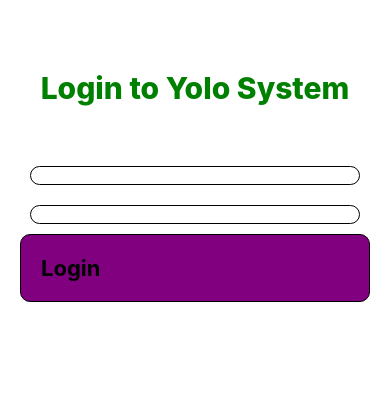
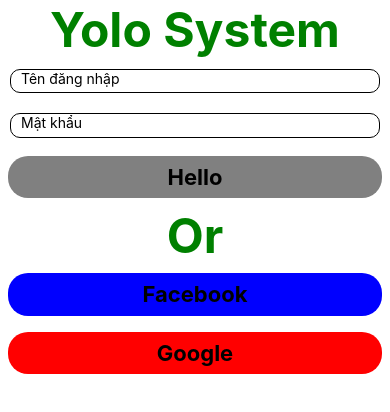
Before and after one commit to duydn1/ReactNative, a React Native app in the folder MyApp/: screen / in a window 390 px wide. Shown: the top 412 px of the page. Built offline with nearby package versions, Linux system fonts and the light colour scheme.

Commit message:
Bài tập 03

```diff
--- a/MyApp/App.tsx
+++ b/MyApp/App.tsx
@@ -1,7 +1,7 @@
 import React from 'react';
 import {SafeAreaView} from 'react-native';
 
-import LoginScreen from './src/screens/LoginScreen';
+import LoginScreen from './src/screen/LoginScreen';
 
 const App = () => {
   return (
--- a/MyApp/src/component/myButton/index.tsx
+++ b/MyApp/src/components/MyButton.tsx
@@ -17,7 +17,7 @@
   buttonText = 'Button',
   buttonStyle,
   ...otherProps
-}: MyButtonProps): JSX.Element {
+}: MyButtonProps) {
   return (
     <TouchableOpacity style={[styles.container, buttonStyle]} {...otherProps}>
       <Text style={styles.title}>{buttonText}</Text>
--- a/MyApp/src/component/myInputText/index.tsx
+++ b/MyApp/src/components/MyTextInput.tsx
@@ -1,25 +1,30 @@
 import React from 'react';
+
 import {
   View,
   StyleSheet,
   TextInputProps,
   ViewStyle,
   TextInput,
+  Text,
 } from 'react-native';
 
 type MyTextInputProps = TextInputProps & {
   // ke thua lai toan bo thuoc tinh cua TextInputProps va them thuoc tinh duoi day
   containerTextStyle?: ViewStyle;
+  errorText?: string;
 };
 
 function MyTextInput({
   containerTextStyle = styles.textInput,
+  errorText,
   ...otherProps
 }: MyTextInputProps) {
   // ...otherProps lay ra toan bo cac thuoc tinh con lai trong TextInputProps
   return (
     <View style={[styles.container, containerTextStyle]}>
       <TextInput {...otherProps} />
+      {!!errorText && <Text style={styles.errorText}>{errorText}</Text>}
     </View>
   );
 }
@@ -38,6 +43,10 @@
     borderRadius: 10,
     borderWidth: 1,
   },
+  errorText: {
+    color: 'red',
+    fontSize: 9,
+  },
 });
 
 export default MyTextInput;
--- /dev/null
+++ b/MyApp/src/screen/LoginScreen.tsx
@@ -0,0 +1,181 @@
+import React, {useCallback, useEffect, useMemo, useRef, useState} from 'react';
+import {
+  Alert,
+  SafeAreaView,
+  StatusBar,
+  StyleSheet,
+  Text,
+  ScrollView,
+  View,
+} from 'react-native';
+import MyButton from '../components/MyButton';
+import MyTextInput from '../components/MyTextInput';
+
+export const LoginScreen = () => {
+  const [userName, setUserName] = useState<string>('');
+  const [password, setPassword] = useState<string>('');
+  const [errorUserName, setErrorUserName] = useState<string>();
+  const [errorPassword, setErrorPassword] = useState<string>();
+
+  useEffect(() => {
+    Alert.alert('Chao mung ban da den voi Yolo system');
+  }, []);
+
+  const loginOnClick = useCallback(() => {
+    console.log('Login onClick');
+    Alert.alert(
+      `Xin chao ban ${userName} da dang nhap thanh cong vao Yolo system`,
+    );
+  }, [userName]);
+
+  const loginFBOnClick = useCallback(() => {
+    console.log('Login FB onClick');
+  }, []);
+
+  const loginGGOnClick = useCallback(() => {
+    console.log('Login GG onClick');
+  }, []);
+
+  useEffect(() => {
+    console.log('Username is: ', userName);
+    if (userName.length > 0) {
+      setErrorUserName(undefined);
+    }
+  }, [userName]);
+
+  useEffect(() => {
+    console.log('password is: ', password);
+    if (password.length > 0) {
+      setErrorPassword(undefined);
+    }
+  }, [password]);
+
+  const validateUserName = useCallback(() => {
+    if (userName.length === 0) {
+      setErrorUserName('Ban phai nhap tai khoan');
+    } else {
+      setErrorUserName(undefined);
+    }
+  }, [userName]);
+
+  const validatePassword = useCallback(() => {
+    if (password.length === 0) {
+      setErrorPassword('Ban phai nhap mat khau');
+    } else {
+      setErrorPassword(undefined);
+    }
+  }, [password]);
+
+  const isValidLogin = userName.length !== 0 && password.length !== 0;
+
+  return (
+    <SafeAreaView>
+      <StatusBar barStyle="dark-content" />
+      <ScrollView contentInsetAdjustmentBehavior="automatic">
+        <View>
+          <Text style={styles.highlight}>Yolo System</Text>
+          <MyTextInput
+            placeholder="Tên đăng nhập"
+            defaultValue={userName}
+            onChangeText={(text: string) => {
+              console.log('onChangeText', text);
+              setUserName(text);
+            }}
+            errorText={errorUserName}
+            onBlur={() => {
+              console.log('onUnFocus');
+              // nguoi dung thoat khoi o text username
+              validateUserName();
+            }}
+          />
+          <MyTextInput
+            placeholder="Mật khẩu"
+            defaultValue={password}
+            onChangeText={setPassword}
+            errorText={errorPassword}
+            onBlur={validatePassword}
+          />
+          <MyButton
+            onPress={(event: GestureResponderEvent) => {
+              console.log(event);
+              loginOnClick();
+            }}
+            disabled={!isValidLogin}
+            buttonText="Hello"
+            buttonStyle={[
+              styles.myButton,
+              isValidLogin ? styles.loginButton : styles.disableButton,
+            ]}
+          />
+          <Text style={styles.highlight}>Or</Text>
+          <MyButton
+            onPress={loginFBOnClick}
+            buttonText="Facebook"
+            buttonStyle={[styles.myButton, styles.loginFBButton]}
+          />
+          <MyButton
+            onPress={loginGGOnClick}
+            buttonText="Google"
+            buttonStyle={[styles.myButton, styles.loginGGButton]}
+          />
+        </View>
+      </ScrollView>
+    </SafeAreaView>
+  );
+};
+
+const styles = StyleSheet.create({
+  sectionContainer: {
+    marginTop: 32,
+    paddingHorizontal: 24,
+  },
+  sectionTitle: {
+    fontSize: 24,
+    fontWeight: '600',
+  },
+  sectionDescription: {
+    marginTop: 8,
+    fontSize: 18,
+    fontWeight: '400',
+  },
+  highlight: {
+    fontWeight: '700',
+    width: '100%',
+    textAlign: 'center',
+    fontSize: 48,
+    color: 'green',
+  },
+  myButton: {
+    backgroundColor: 'green',
+  },
+  loginButton: {
+    backgroundColor: 'purple',
+  },
+  loginFBButton: {
+    backgroundColor: 'blue',
+  },
+  loginGGButton: {
+    backgroundColor: 'red',
+  },
+  demoContainer: {
+    height: 300,
+    backgroundColor: 'yellow',
+    flexDirection: 'row',
+    justifyContent: 'space-evenly',
+    alignItems: 'center',
+    opacity: 0.3,
+  },
+  child: {
+    borderRadius: 10,
+    borderWidth: 1,
+    borderColor: 'black',
+    width: 100,
+    height: 100,
+    backgroundColor: 'red',
+  },
+  disableButton: {
+    backgroundColor: 'gray',
+  },
+});
+
+export default LoginScreen;
--- a/MyApp/src/screens/LoginScreen/index.tsx
+++ /dev/null
@@ -1,156 +0,0 @@
-import React, {useCallback, useEffect, useMemo, useRef, useState} from 'react';
-import {
-  Alert,
-  SafeAreaView,
-  StatusBar,
-  StyleSheet,
-  Text,
-  TextInput,
-  View,
-} from 'react-native';
-import MyButton from '../../component/myButton';
-import MyInputText from '../../component/myInputText';
-
-export const LoginScreen = () => {
-  // const [userName, setUserName] = useState<string>();
-  // const [passWord, setPassWord] = useState<string>();
-  // const [errorUserName, setErrorUserName] = useState<string>();
-  // const [errorPassWord, setErrorPassWord] = useState<string>();
-
-  // const refPassword = useRef<TextInput>(null);
-
-  // useEffect(() => {
-  //   Alert.alert('Info', 'Xin chao ban den voi Yolo system');
-  // }, []);
-
-  // const isValidField = useCallback((value?: string) => {
-  //   return !!value && value.length > 0;
-  // }, []);
-
-  // useEffect(() => {
-  //   if (isValidField(userName)) {
-  //     setErrorUserName(undefined);
-  //   }
-  // }, [userName, isValidField]);
-
-  // useEffect(() => {
-  //   if (isValidField(passWord)) {
-  //     setErrorPassWord(undefined);
-  //   }
-  // }, [passWord, isValidField]);
-
-  // const validateUser = useCallback(() => {
-  //   console.log('validateUser', userName);
-  //   if (isValidField(userName)) {
-  //     setErrorUserName(undefined);
-  //     return true;
-  //   } else {
-  //     setErrorUserName('Ban phai nhap user name');
-  //     return false;
-  //   }
-  // }, [isValidField, userName]);
-
-  // const validatePassword = useCallback(() => {
-  //   if (isValidField(passWord)) {
-  //     setErrorPassWord(undefined);
-  //     return true;
-  //   } else {
-  //     setErrorPassWord('Ban phai nhap mat khau');
-  //     return false;
-  //   }
-  // }, [isValidField, passWord]);
-
-  // const validateLogin = useCallback(() => {
-  //   const isValidUser = validateUser();
-  //   const isValidPassword = validatePassword();
-  //   if (isValidUser && isValidPassword) {
-  //     Alert.alert(
-  //       'Success',
-  //       'Xin chao ' + userName + ' ban da dang nhap thanh cong vao he thong',
-  //     );
-  //   }
-  // }, [userName, validatePassword, validateUser]);
-
-  // const isValidLogin = useMemo(() => {
-  //   return isValidField(userName) && isValidField(passWord);
-  // }, [isValidField, passWord, userName]);
-
-  // const loginButtonStyle = useMemo(
-  //   () =>
-  //     isValidLogin
-  //       ? styles.button
-  //       : {...styles.button, backgroundColor: 'gray'},
-  //   [isValidLogin],
-  // );
-
-  // const focusPassword = useCallback(() => {
-  //   refPassword?.current?.focus();
-  // }, []);
-
-  return (
-    <SafeAreaView style={styles.container}>
-      <StatusBar />
-      <View>
-        <Text style={styles.loginTitle}>Login to Yolo System</Text>
-        <MyInputText
-        // error={errorUserName}
-        // value={userName}
-        // onChangeText={setUserName}
-        //style={styles.textInput}
-        // returnKeyType="next"
-        // onBlur={validateUser}
-        // onSubmitEditing={focusPassword}
-        // clearButtonMode="while-editing"
-        />
-        <MyInputText
-        // error={errorPassWord}
-        // value={passWord}
-        // onChangeText={setPassWord}
-        // secureTextEntry
-        // style={styles.textInput}
-        // onBlur={validatePassword}
-        // ref={refPassword}
-        // clearButtonMode="while-editing"
-        // onSubmitEditing={validateLogin}
-        />
-        <MyButton
-          style={styles.button}
-          // disabled={!isValidLogin}
-          // style={loginButtonStyle}
-          // onPress={validateLogin}
-          buttonText="Login"
-        />
-      </View>
-    </SafeAreaView>
-  );
-};
-
-const styles = StyleSheet.create({
-  container: {
-    flex: 1,
-    margin: 20,
-  },
-  loginTitle: {
-    fontSize: 30,
-    textAlign: 'center',
-    color: 'green',
-    fontWeight: '800',
-    marginVertical: 50,
-  },
-  textInput: {
-    height: 50,
-    borderColor: 'gray',
-    borderRadius: 10,
-    borderWidth: 1,
-    paddingHorizontal: 10,
-  },
-  button: {
-    padding: 20,
-    borderRadius: 10,
-    borderColor: 'black',
-    borderWidth: 1,
-    backgroundColor: 'purple',
-  },
-});
-
-export default LoginScreen;
```
Also changed, not shown: MyApp/src/screen/HomeScreen/index.tsx (added, +32 -0 lines).
